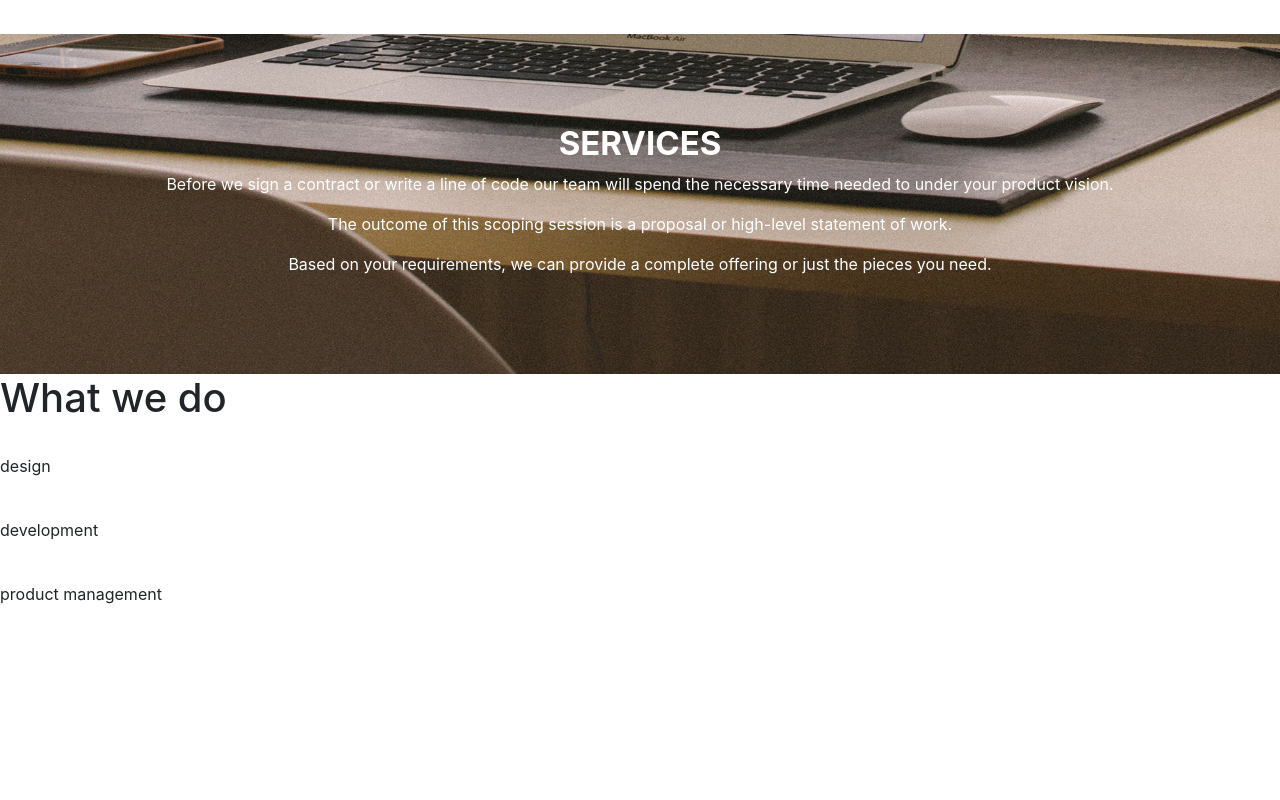
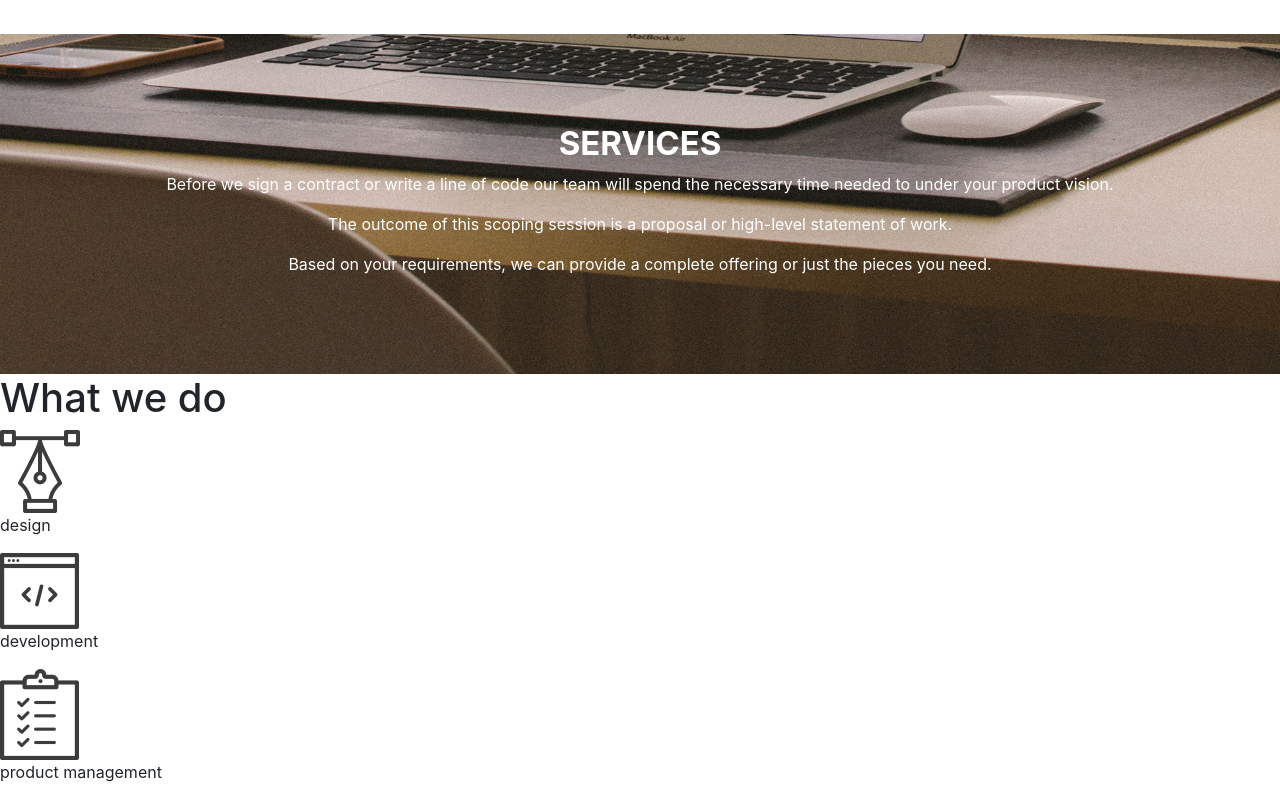
Before and after one commit to victorlomi/Delani-Studio, a plain HTML site: page index.html in a window 1280 px wide. Shown: the part 1274-2074 px from the top of the page. Before the commit the page ends 1896 px from the top, so only its background shows below. Drawn offline with Linux system fonts and the light colour scheme.

Commit message:
add what-we-do images to folder and html

```diff
--- a/index.html
+++ b/index.html
@@ -43,15 +43,15 @@
             <h1>What we do</h1>
             <div class="groups">
                 <div class="design">
-                    <img src="" alt="">
+                    <img src="./images/what-we-do/design_icon.png" alt="Design Icon">
                     <p>design</p>
                 </div>
                 <div class="development">
-                    <img src="" alt="">
+                    <img src="./images/what-we-do/dev_icon.png" alt="icon displaying closing tag">
                     <p>development</p>
                 </div>
                 <div class="management">
-                    <img src="" alt="">
+                    <img src="./images/what-we-do/product_icon.png" alt="icon with clipboard with todo list">
                     <p>product management</p>
                 </div>
             </div>
```
Also changed, not shown: images/what-we-do/design_icon.png (added), images/what-we-do/dev_icon.png (added), images/what-we-do/product_icon.png (added).
